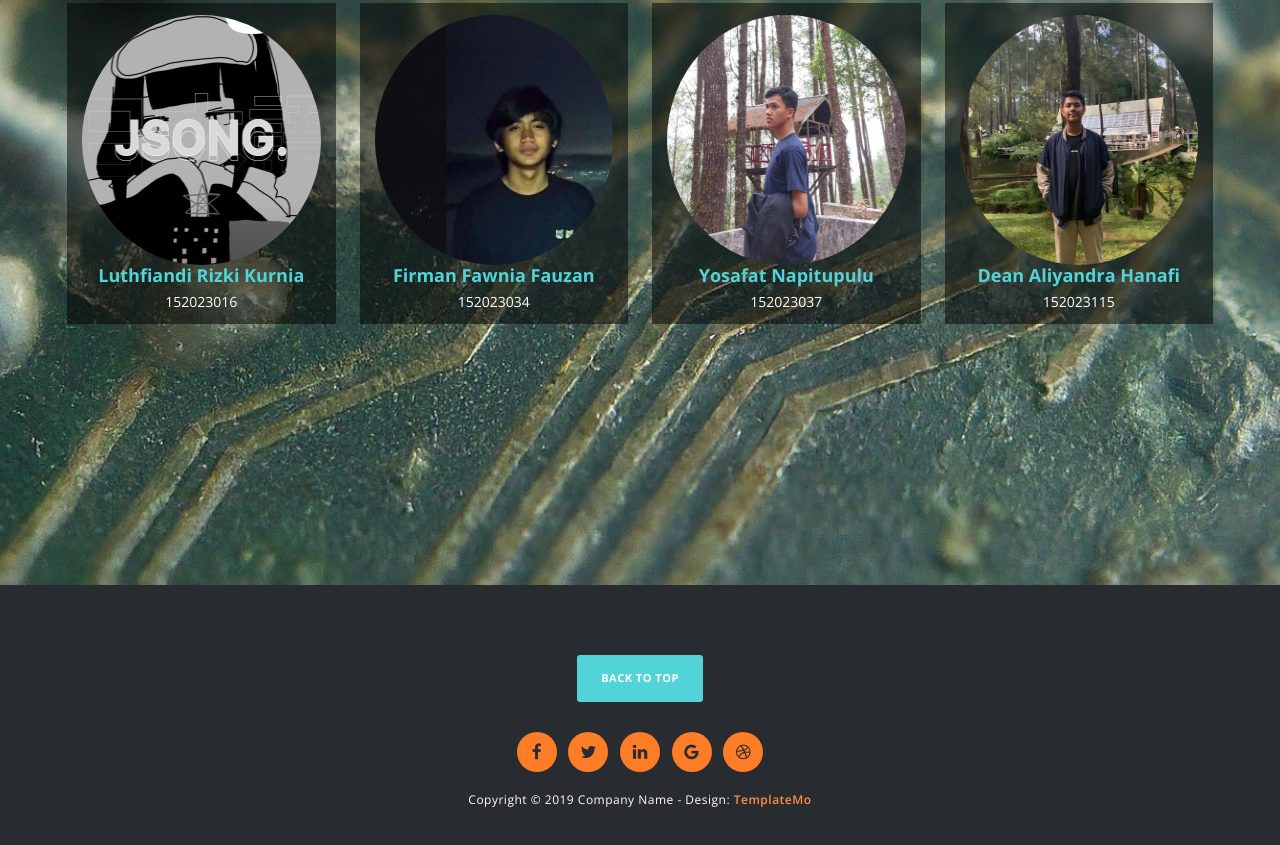
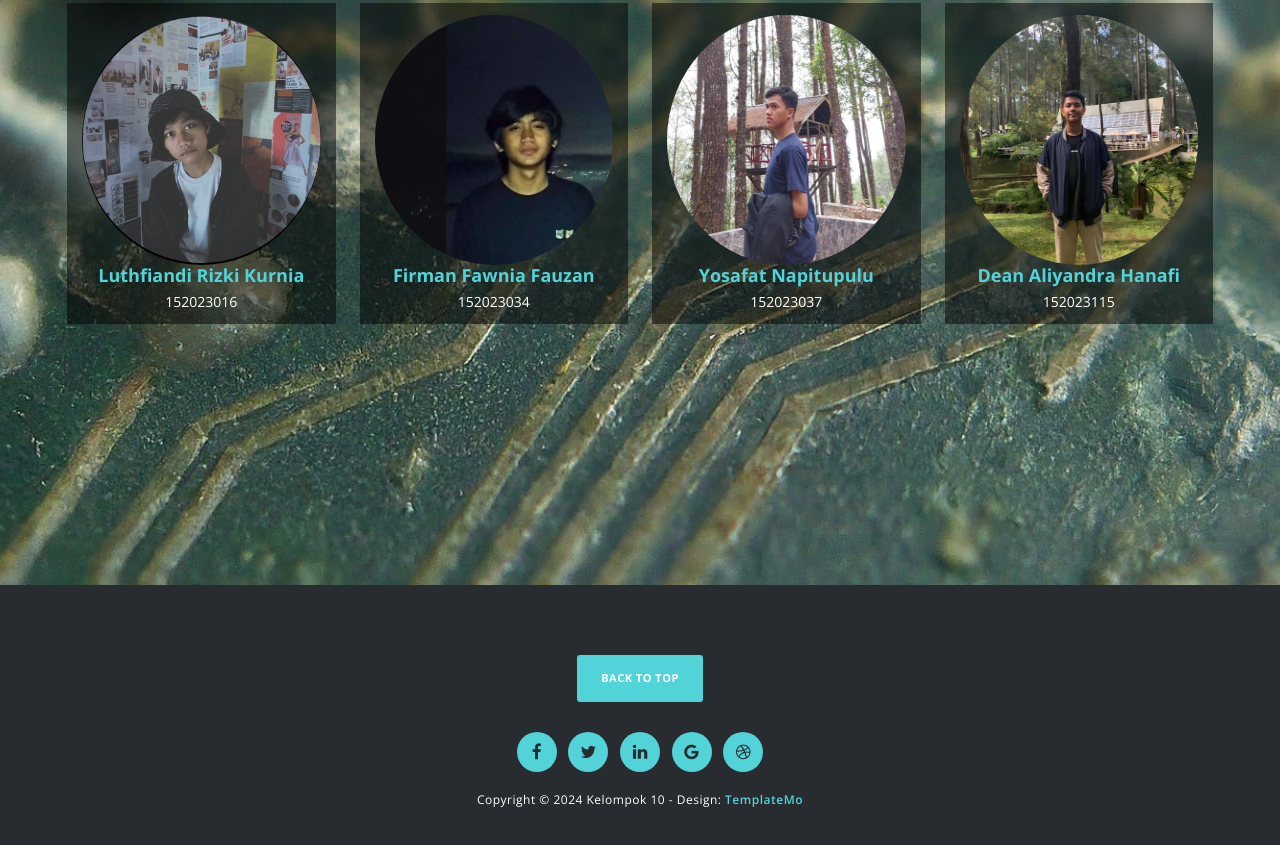
Before and after one commit to ThriF3/ptd-iot-developer-info, a plain HTML site: page index.html in a window 1280 px wide. Shown: the part 3415-4260 px from the top of the page. Drawn offline with nearby package versions, Linux system fonts and the light colour scheme.

Commit message:
Update profile team

```diff
--- a/index.html
+++ b/index.html
@@ -294,7 +294,7 @@ https://templatemo.com/tm-526-vanilla
             <div class="row">
                 <div class="team-profile col-sm">
                     <div class="profile-item">
-                        <a href="img/3rd-big-item.jpg" data-lightbox="image-1"><img src="img/test-profile.png" alt="" class="profile-img"></a>
+                        <a href="img/lutfi-profile.jpeg" data-lightbox="image-1"><img src="img/lutfi-profile.jpeg" alt="" class="profile-img"></a>
                         <div class="text-content">
                             <h4 class="nama-profile">Luthfiandi Rizki Kurnia</h4>
                             <span>152023016</span>
@@ -340,15 +340,15 @@ https://templatemo.com/tm-526-vanilla
                         <a href="#home">Back To Top</a>
                     </div>
                     <ul>
-                        <li><a href="#"><i class="fa fa-facebook"></i></a></li>
-                        <li><a href="#"><i class="fa fa-twitter"></i></a></li>
-                        <li><a href="#"><i class="fa fa-linkedin"></i></a></li>
-                        <li><a href="#"><i class="fa fa-google"></i></a></li>
-                        <li><a href="#"><i class="fa fa-dribbble"></i></a></li>
+                        <li><a href="#" style="background-color: #52D3D8;"><i class="fa fa-facebook"></i></a></li>
+                        <li><a href="#" style="background-color: #52D3D8;"><i class="fa fa-twitter"></i></a></li>
+                        <li><a href="#" style="background-color: #52D3D8;"><i class="fa fa-linkedin"></i></a></li>
+                        <li><a href="#" style="background-color: #52D3D8;"><i class="fa fa-google"></i></a></li>
+                        <li><a href="#" style="background-color: #52D3D8;"><i class="fa fa-dribbble"></i></a></li>
                     </ul>
-                    <p>Copyright &copy; 2019 Company Name
+                    <p>Copyright &copy; 2024 Kelompok 10
 
-            		- Design: <a rel="nofollow noopener" href="https://templatemo.com"><em>TemplateMo</em></a></p>
+            		- Design: <a rel="nofollow noopener" href="https://templatemo.com"><em style="color: #52D3D8;">TemplateMo</em></a></p>
                 </div>
             </div>
         </div>
```
Also changed, not shown: img/lutfi-profile.jpeg (added).
